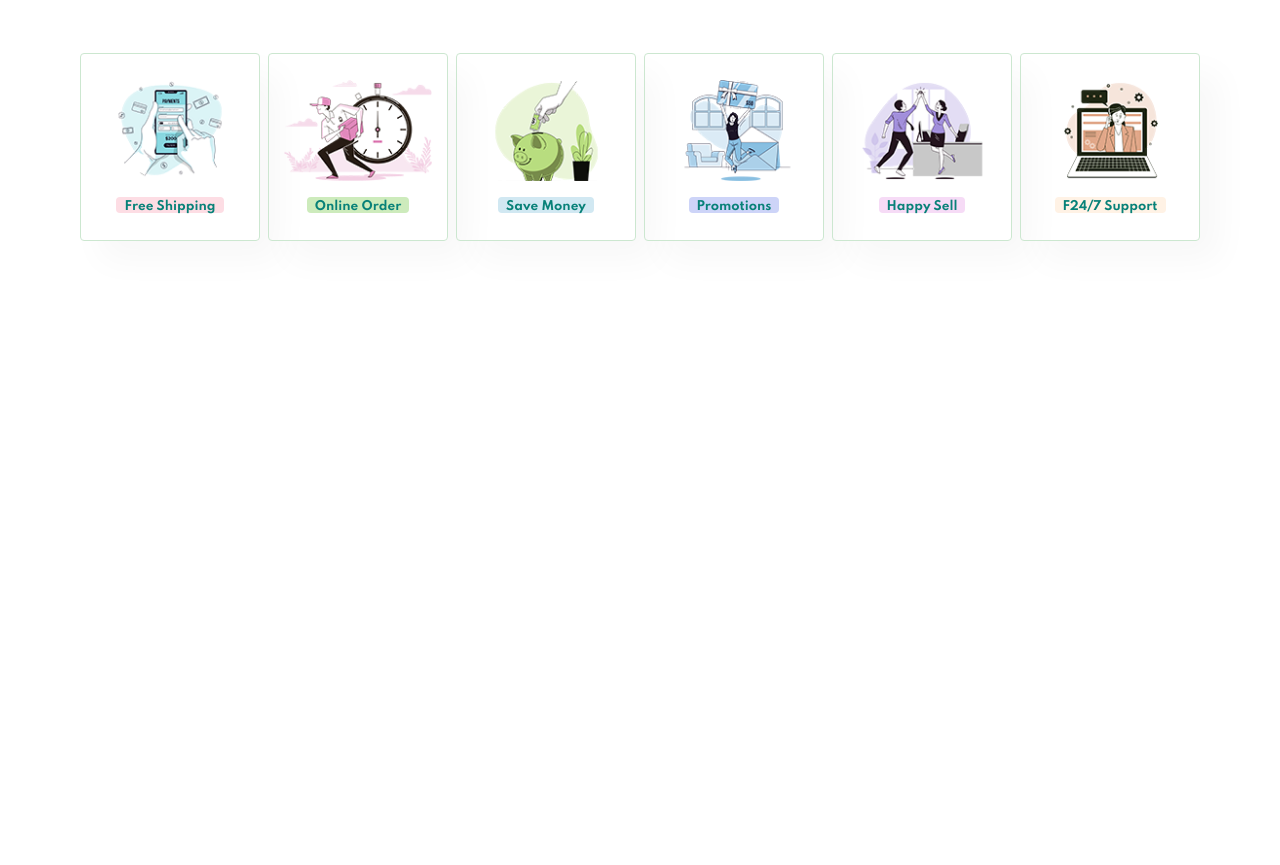
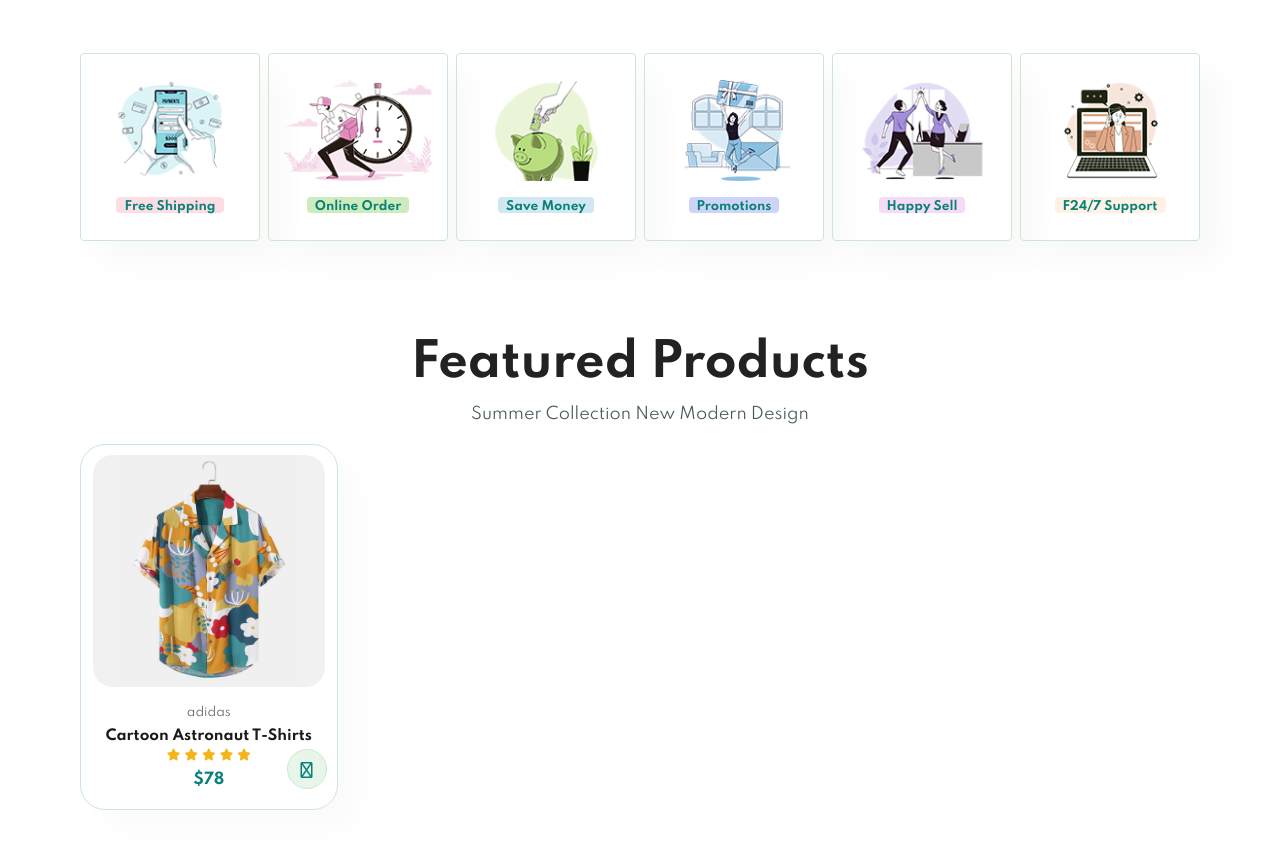
Before and after one commit to nkatha1/E-commerce-website, a plain HTML site: page index.html in a window 1280 px wide. Shown: the part 781-1646 px from the top of the page. Before the commit the page ends 1077 px from the top, so only its background shows below. Drawn offline with Linux system fonts and the light colour scheme.

Commit message:
done with one feature product

```diff
--- a/index.html
+++ b/index.html
@@ -6,6 +6,7 @@
     <title>Document</title>
     <link rel="stylesheet" href="https://cdn.jsdelivr.net/npm/@fortawesome/fontawesome-free@6.6.0/css/fontawesome.min.css">
     <link rel="stylesheet" href="style.css">
+
 </head>
 <body>
     <section id="header">
@@ -63,8 +64,30 @@
         </div>
     </section>
 
-
+    <section id="product1" class="section-p1">
+        <h2>Featured Products</h2>
+        <p>Summer Collection New Modern Design</p>
+        <div class="pro-container">
+            <div class="pro">
+                <img src="images/products/f1.jpg" alt="">
+                <div class="des">
+                    <span>adidas</span>
+                    <h5>Cartoon Astronaut T-Shirts</h5>
+                    <div class="star">
+                        <i class="fas fa-star"></i>
+                        <i class="fas fa-star"></i>
+                        <i class="fas fa-star"></i>
+                        <i class="fas fa-star"></i>
+                        <i class="fas fa-star"></i>
+                    </div>
+                    <h4>$78</h4>
+                </div>
+                <a href="#"><i class="fa-solid fa-cart-shopping cart"></i></a>
+            </div>
+        </div>
+    </section>
 
     <script src="https://kit.fontawesome.com/33917e091e.js" crossorigin="anonymous"></script>
+
 </body>
 </html>
--- a/style.css
+++ b/style.css
@@ -184,3 +184,72 @@ p {
 #feature .fe-box:nth-child(6) h6 {
     background-color: #fff2e5;
 }
+
+#product1 {
+    text-align: center;
+}
+
+#product1 .pro {
+    position: relative;
+    width: 23%;
+    min-width: 250px;
+    padding: 10px 12px;
+    border: 1px solid #cce7d0;
+    border-radius: 25px;
+    cursor: pointer;
+    box-shadow: 20px 20px 30px rgba(0, 0, 0, 0.02);
+    margin: 15px 0;
+    transition: 0.2s ease;
+}
+
+#product1 .pro img {
+    width: 100%;
+    border-radius: 20px;
+}
+
+#product1 .pro:hover {
+    box-shadow: 20px 20px 30px rgba(0, 0, 0, 0.06);
+}
+
+#product1 .pro .des {
+    text-align: center;
+    padding: 10px 0;
+}
+
+#product1 .pro .des span {
+    color: #606063;
+    font-size: 12px;
+
+}
+
+#product1 .pro .des h5 {
+    padding-top: 7px;
+    color: #1a1a1a;
+    font-size: 14px;
+}
+
+#product1 .pro .des i {
+    font-size: 12px;
+    color: rgb(243, 181, 25);
+}
+
+#product1 .pro .des h4 {
+    padding-top: 7px;
+    font-size: 15px;
+    font-weight: 700;
+    color: #088178;
+}
+
+#product1 .pro .cart {
+    width: 40px;
+    height: 40px;
+    line-height: 40px;
+    border-radius: 50px;
+    background-color: #e8f6ea;
+    font-weight: 500;
+    color: #088178;
+    border: 1px solid #cce7d0;
+    position: absolute;
+    bottom: 20px;
+    right: 10px;
+}
```
Also changed, not shown: images/products/f1.jpg (added), images/products/f2.jpg (added), images/products/f3.jpg (added), images/products/f4.jpg (added), images/products/f5.jpg (added), images/products/f6.jpg (added), images/products/f7.jpg (added), images/products/f8.jpg (added), images/products/n1.jpg (added), images/products/n2.jpg (added), images/products/n3.jpg (added), images/products/n4.jpg (added), images/products/n5.jpg (added), images/products/n6.jpg (added), 2 more files.
